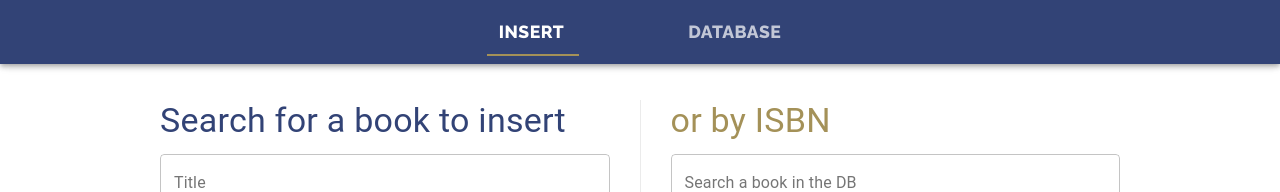
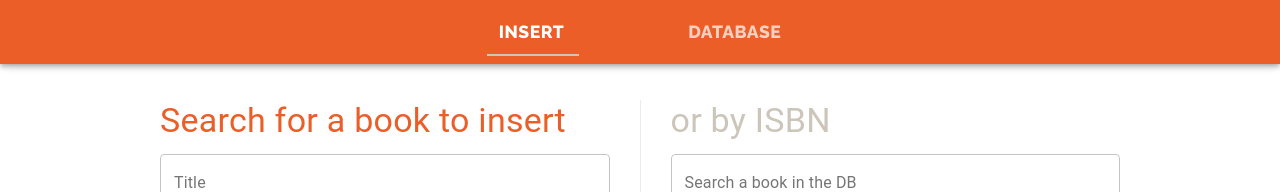
Before and after one commit to marcovignotto/mybookstore, a React (Create React App) app: page /insert in a window 1280 px wide. Shown: the top 192 px of the page. Built offline with nearby package versions, Linux system fonts and the light colour scheme; no server answers.

Commit message:
Creating new palette

```diff
--- a/src/styles/Theme.js
+++ b/src/styles/Theme.js
@@ -3,9 +3,11 @@ import { createMuiTheme } from "@material-ui/core/styles";
 export const colors = {
   arcBlue: "#0B72B9",
   arcOrange: "#FFBA60",
-  primaryMain: "#324376", //dark blue
-  primaryLight: "#586BA4", // light blue
-  secondaryMain: "#a49158", // sand / gold
+  primaryMain: "#EB5E28", // red/orange //dark blue "#324376"
+  primaryLight: "#FCE3DA", // light blue   "#586BA4",
+  // primaryLight: "FFFCF2", // white // light blue   "#586BA4",
+  // secondaryMain: "#a49158", // sand / gold
+  secondaryMain: "#CCC5B9", // light grey
   errorMain: "#EA1E0B", // Red
   warningMain: "#F76C5E", // light red / orange
   infoMain: "#F5DD90", // light yellow
@@ -56,7 +58,7 @@ export const theme = createMuiTheme({
       justifyContent: "center",
       justifyItems: "center",
       "&:hover": {
-        color: colors.secondaryMain,
+        color: colors.primaryLight,
       },
     },
   },
@@ -68,7 +70,7 @@ export const theme = createMuiTheme({
     btnAddDb: {
       fontSize: "0.9rem",
       textTransform: "uppercase",
-      backgroundColor: colors.secondaryMain,
+      backgroundColor: colors.primaryLight,
       color: "white",
       borderRadius: "5px",
       padding: "5px",
```
